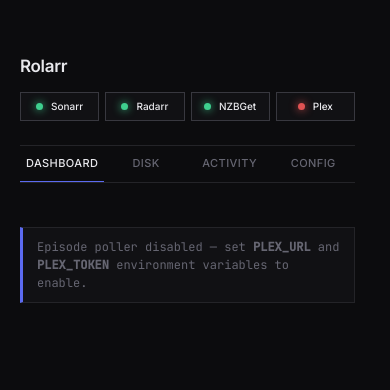
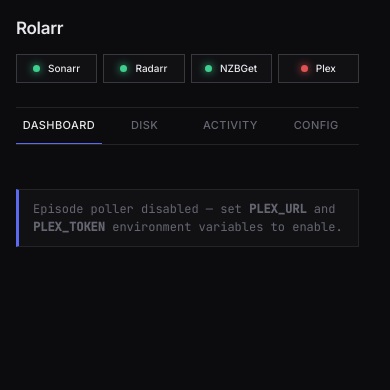
Before and after one commit to cunhar/rollarr, a Flask app: page / in a window 390 px wide. Shown: the top 390 px of the page. Run offline with Flask 3, Linux system fonts and the light colour scheme; data that the repository does not hold is empty.

Commit message:
Fix header spacing on mobile, restore 4K TV top padding for LG WebOS TV address bar overlay, and update PWA manifest display settings

```diff
--- a/static/css/app.css
+++ b/static/css/app.css
@@ -599,6 +599,9 @@
 
 /* ── Responsive & Large Display / 4K TV Scaling ──────── */
 @media (max-width: 600px) {
+    .shell {
+        padding: 16px 16px 40px;
+    }
     .tab-label-mobile { display: inline; }
     .tab-label-desktop { display: none; }
     .tabbar {
--- a/templates/partials/header.html
+++ b/templates/partials/header.html
@@ -3,13 +3,16 @@
 <title>Rolarr — Media Recycler & Power Saver</title>
 <meta name="description" content="Rolarr automated media recycler and power saver for Sonarr, Radarr, Plex, and NZBGet">
 
-<!-- Mobile & PWA Web App Meta Tags -->
+<!-- Mobile PWA & Smart TV Browser Fullscreen Meta Tags -->
 <meta name="theme-color" content="#0c0c0e">
 <meta name="mobile-web-app-capable" content="yes">
 <meta name="apple-mobile-web-app-capable" content="yes">
 <meta name="apple-mobile-web-app-status-bar-style" content="black-translucent">
 <meta name="apple-mobile-web-app-title" content="Rolarr">
 <meta name="application-name" content="Rolarr">
+<meta name="full-screen" content="yes">
+<meta name="browsermode" content="application">
+<meta name="screen-orientation" content="any">
 
 <!-- Icons & Manifest -->
 <link rel="icon" type="image/png" href="{{ url_for('static', filename='favicon.png') }}">
```
Also changed, not shown: static/manifest.json.
